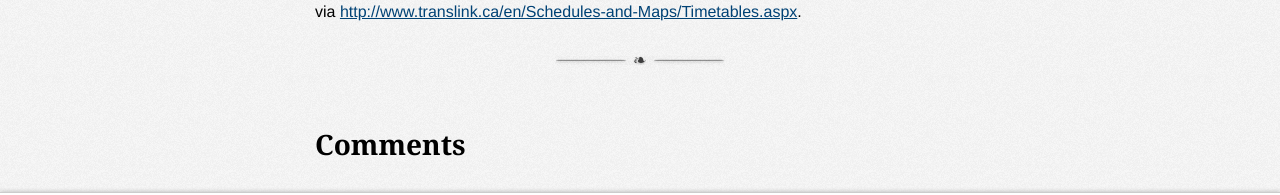
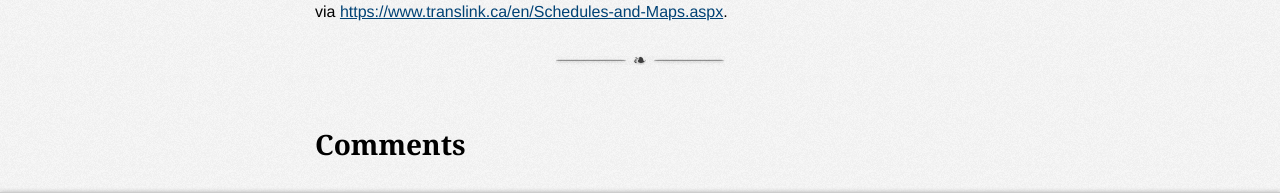
Before and after one commit to trentm/trentm.github.com, a Jekyll site: the page built from _posts/2012-06-06-236-bus.markdown, in a window 1280 px wide and 900 px high, scrolled down 1028 px, cut to the strip 586-900 px from the top of the window. Shown: the top 195 px of the strip. Built offline with Jekyll 4.4.1, drawn with Linux system fonts in a browser that asks for light colours; some web fonts are replaced; comment, search, counter and statistics services are not loaded; some of the changed lines change nothing that is shown; some of the changed text lies outside the part shown.

Commit message:
drop f.cl.ly usage because doesn't support https that I see

```diff
--- a/_posts/2012-06-06-236-bus.markdown
+++ b/_posts/2012-06-06-236-bus.markdown
@@ -6,16 +6,16 @@
 categories: []
 ---
 
-Because I'm tired of wading through the <http://www.translink.ca> "Next Bus"
+Because I'm tired of wading through the <https://www.translink.ca> "Next Bus"
 painful UX and hunting for the deep-in-PDF North Vancouver 236 bus and seabus
 schedule:
 
-![236 South](http://f.cl.ly/items/421a380x3s112F29201P/Screen%20shot%202012-06-06%20at%209.40.46%20PM.png)
+![236 South](/img/posts/236-bus-1.png)
 
-![Seabus South](http://f.cl.ly/items/031l030x0Y0P0o3y1P0s/Screen%20shot%202012-06-06%20at%209.40.03%20PM.png)
+![Seabus South](/img/posts/236-bus-2.png)
 
-![Seabus North](http://f.cl.ly/items/3B3x192D2r11153S3p2I/Screen%20shot%202012-06-06%20at%209.39.25%20PM.png)
+![Seabus North](/img/posts/236-bus-3.png)
 
-![236 North](http://f.cl.ly/items/021w39150e2M3X2t312I/Screen%20shot%202012-06-06%20at%209.40.24%20PM.png)
+![236 North](/img/posts/236-bus-4.png)
 
-via <http://www.translink.ca/en/Schedules-and-Maps/Timetables.aspx>.
+via <https://www.translink.ca/en/Schedules-and-Maps.aspx>.
```
